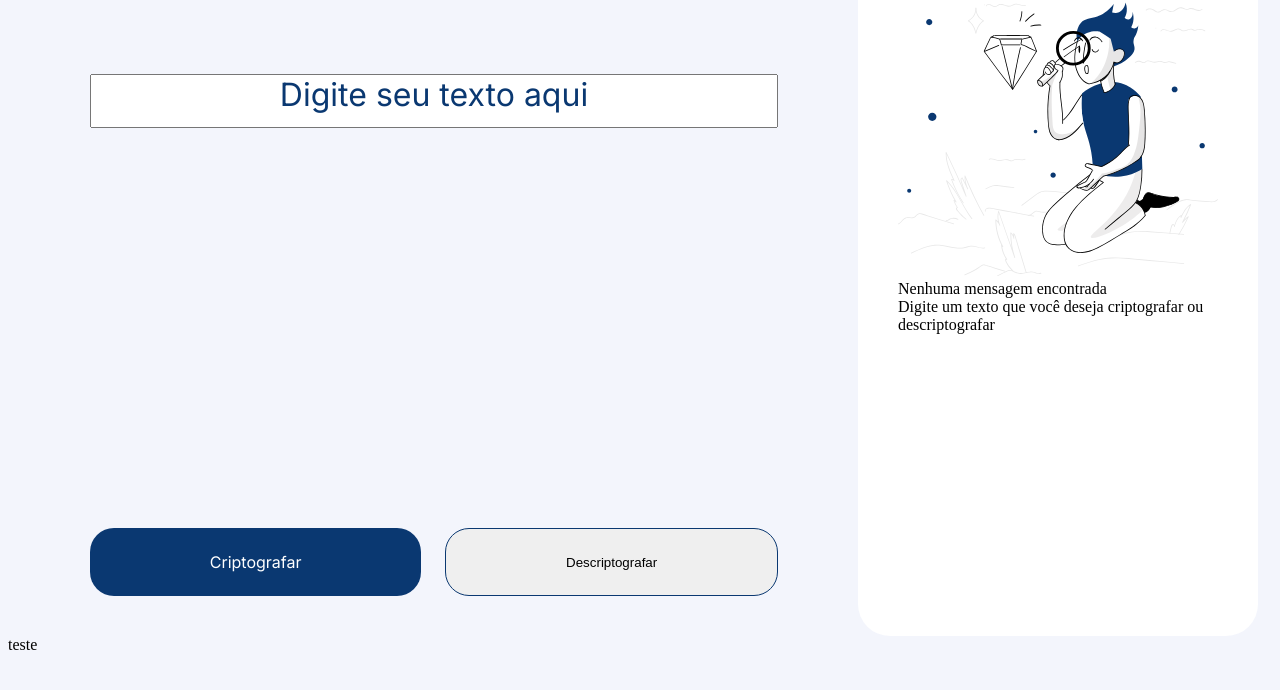
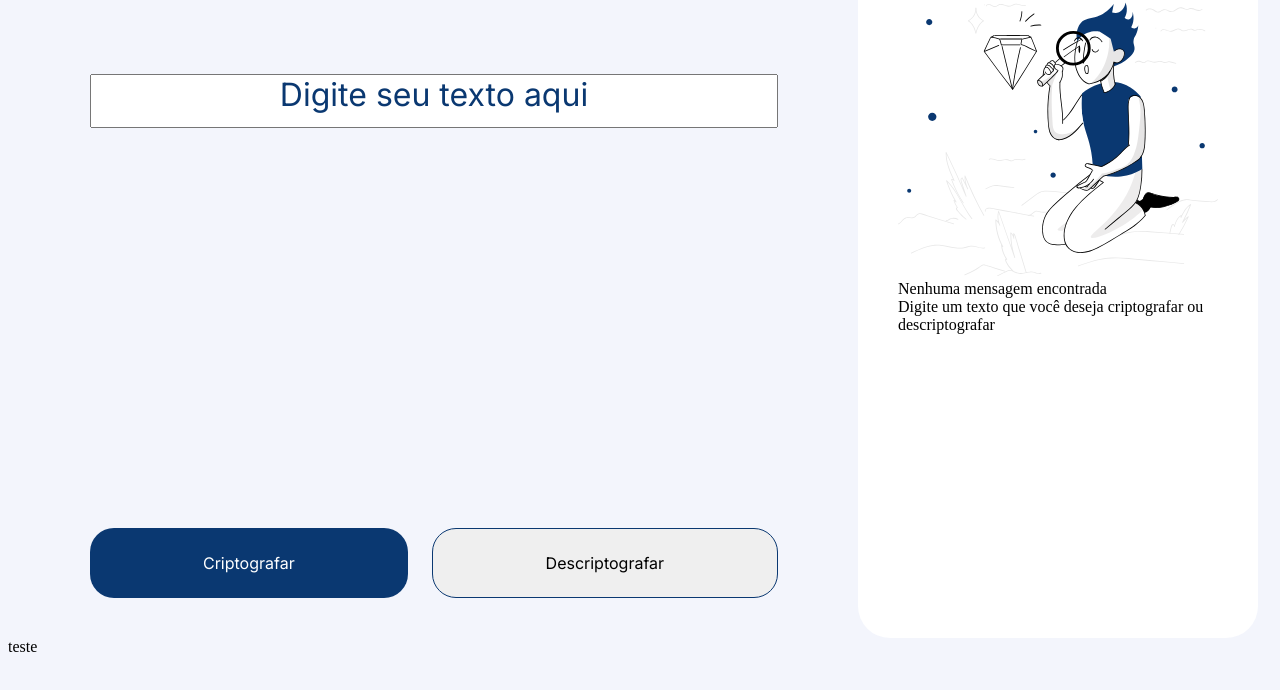
Before and after one commit to th-fonseca/criptografar-descriptografar, a plain HTML site: page index.html in a window 1280 px wide. Shown: the part 102-792 px from the top of the page. Drawn offline with Linux system fonts and the light colour scheme.

Commit message:
correção tipografia

```diff
--- a/css/style.css
+++ b/css/style.css
@@ -48,8 +48,6 @@ img {
 
 ::-webkit-input-placeholder {
   font-family: "Inter";
-  font-style: normal;
-  font-weight: 400;
   font-size: 32px;
   line-height: 150%;
   color: #0a3871;
@@ -74,22 +72,22 @@ img {
   font-size: 16px;
   box-sizing: border-box;
   margin-bottom: 40px;
-
 }
 
 .botao2 {
   padding: 24px;
   border-radius: 24px;
   flex-grow: 1;
-  border: 1px solid #0A3871;
-box-sizing: border-box;
-margin-bottom: 40px;
-
-
+  font-family: "Inter";
+  font-style: normal;
+  font-size: 16px;
+  border: 1px solid #0a3871;
+  box-sizing: border-box;
+  margin-bottom: 40px;
 }
 
 .resultado {
-  background: #FFFFFF;
+  background: #ffffff;
   padding: 40px;
   border-radius: 32px;
   margin-top: 40px;
```
